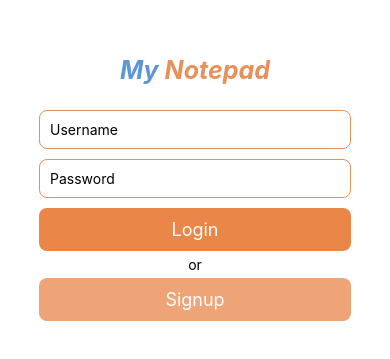
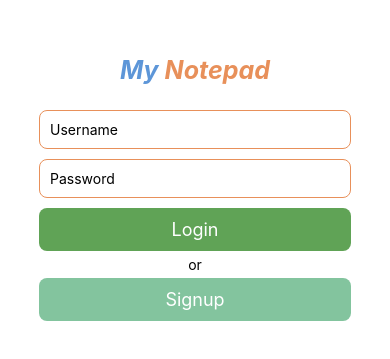
Before and after one commit to JPvenadas/MyNotepad, a React Native app: screen /Login in a window 390 px wide. Shown: the part 357-716 px from the top of the page. Built offline with nearby package versions, Linux system fonts and the light colour scheme.

Commit message:
added lottie loading

```diff
--- a/App.js
+++ b/App.js
@@ -1,11 +1,15 @@
-import * as React from 'react';
+import React, {useState, useEffect} from 'react';
 import { View, Text } from 'react-native';
 import { NavigationContainer } from '@react-navigation/native';
 import Navigations from './navigation/Navigations';
+import AsyncStorage from '@react-native-async-storage/async-storage';
 
 
 
 function App() {
+
+  const [users, setUsers] = useState([])
+
   return (
     <NavigationContainer>
       <Navigations/>
--- a/screens/Loading.jsx
+++ b/screens/Loading.jsx
@@ -1,7 +1,7 @@
 import React from 'react'
 import { View, Text } from 'react-native'
-import { useState } from 'react/cjs/react.production.min'
 import { Global } from '../styles/GlobalStyles'
+import LottieView from 'lottie-react-native'
 
 const Loading = ({navigation}) => {
   setTimeout(()=>{
@@ -11,7 +11,10 @@ const Loading = ({navigation}) => {
 
   return (
     <View style={Global.container}>
-
+         <LottieView source={
+          require('../assets/94123-1hour-login-effect.json')}
+        autoPlay={true}
+        loop={true}/>
     </View>
   )
 }
--- a/screens/Register.jsx
+++ b/screens/Register.jsx
@@ -25,7 +25,8 @@ const styles = StyleSheet.create(
     container: {
       flex:1,
       justifyContent: 'center',
-      alignItems: 'center'
+      alignItems: 'center',
+      color: '#83c49e'
     }
   }
 )
--- a/styles/GlobalStyles.js
+++ b/styles/GlobalStyles.js
@@ -20,14 +20,14 @@ export const Global = StyleSheet.create(
             alignSelf: 'center',
             padding: 10,
             borderRadius: 8,
-            backgroundColor: '#ea8647'
+            backgroundColor: '#60a356'
         },
         subButton:{
             width: '100%',
             alignSelf: 'center',
             padding: 10,
             borderRadius: 8,
-            backgroundColor:'#eea476'
+            backgroundColor: '#83c49e'
         },
         inputContainer: {
             marginVertical: 5,
```
Also changed, not shown: assets/94123-1hour-login-effect.json (added, +1 -0 lines).
